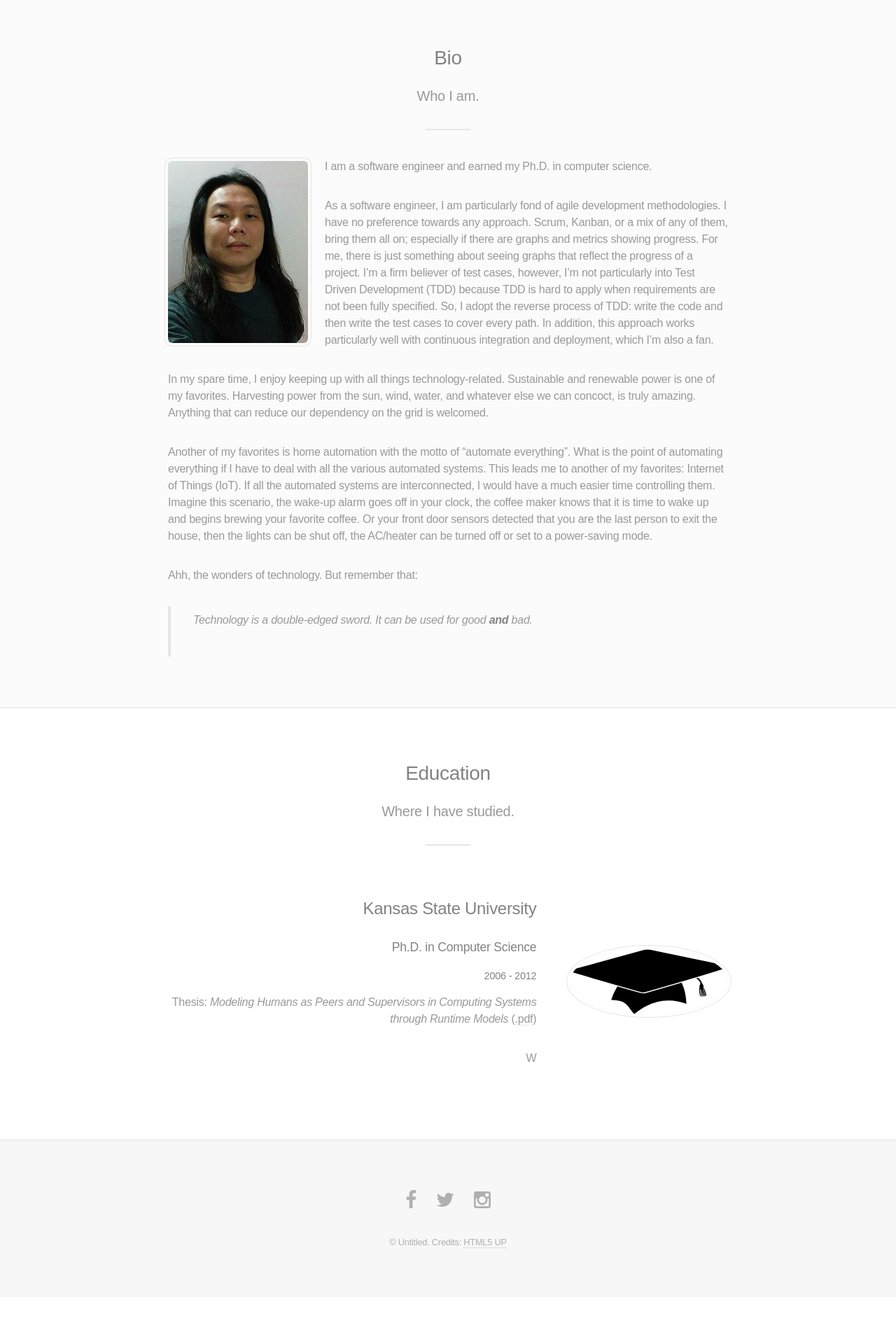
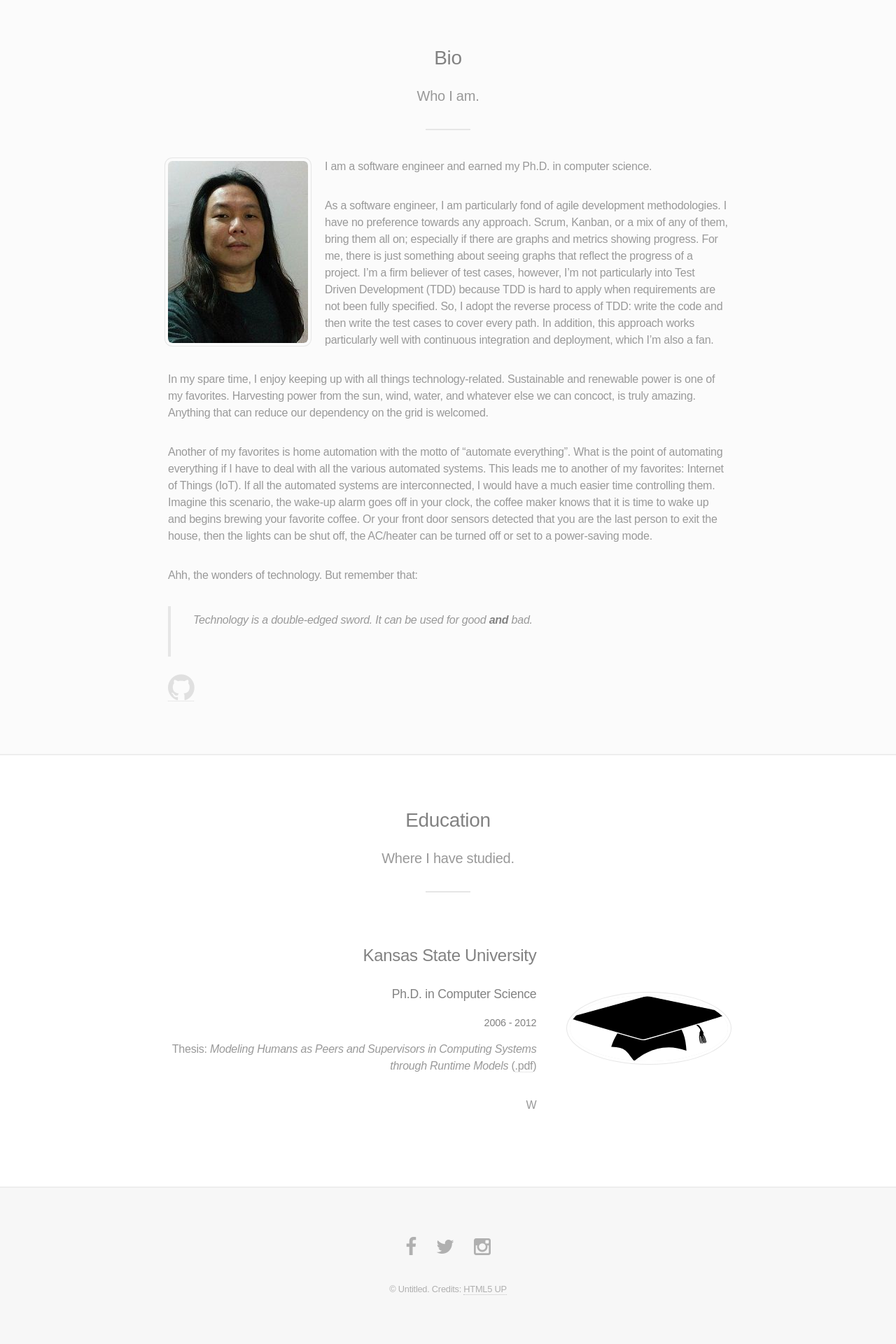
Before and after one commit to ChristopherZhong/christopherzhong.github.io, a Jekyll site: the page built from index.html, in a window 1280 px wide. Shown: the part 910-2830 px from the top of the page at 70% size. Built offline with Jekyll 4.4.1, drawn with Linux system fonts in a browser that asks for light colours; nearby versions of some CDN libraries; before the commit the page ends 2763 px from its top, so only the background shows below that.

Commit message:
Add link to GitHub account

```diff
--- a/_config.yml
+++ b/_config.yml
@@ -19,3 +19,5 @@ description: > # this means to ignore newlines until the next "<key>:"
   Get in touch with Christopher Zhong.
 analytics:
   id: UA-664111-4
+github:
+  username: chriszhong
--- a/_includes/bio.md
+++ b/_includes/bio.md
@@ -18,3 +18,6 @@ Ahh, the wonders of technology. But remember that:
 
 > Technology is a double-edged sword. It can be used for good **and** bad.
 </section>
+<ul class="icons major">
+  <li><a href="https://github.com/{{ site.github.username }}"><span class="icon fa-github"><span class="label">{{ site.github.username }}</span></span></a></li>
+</ul>
```
